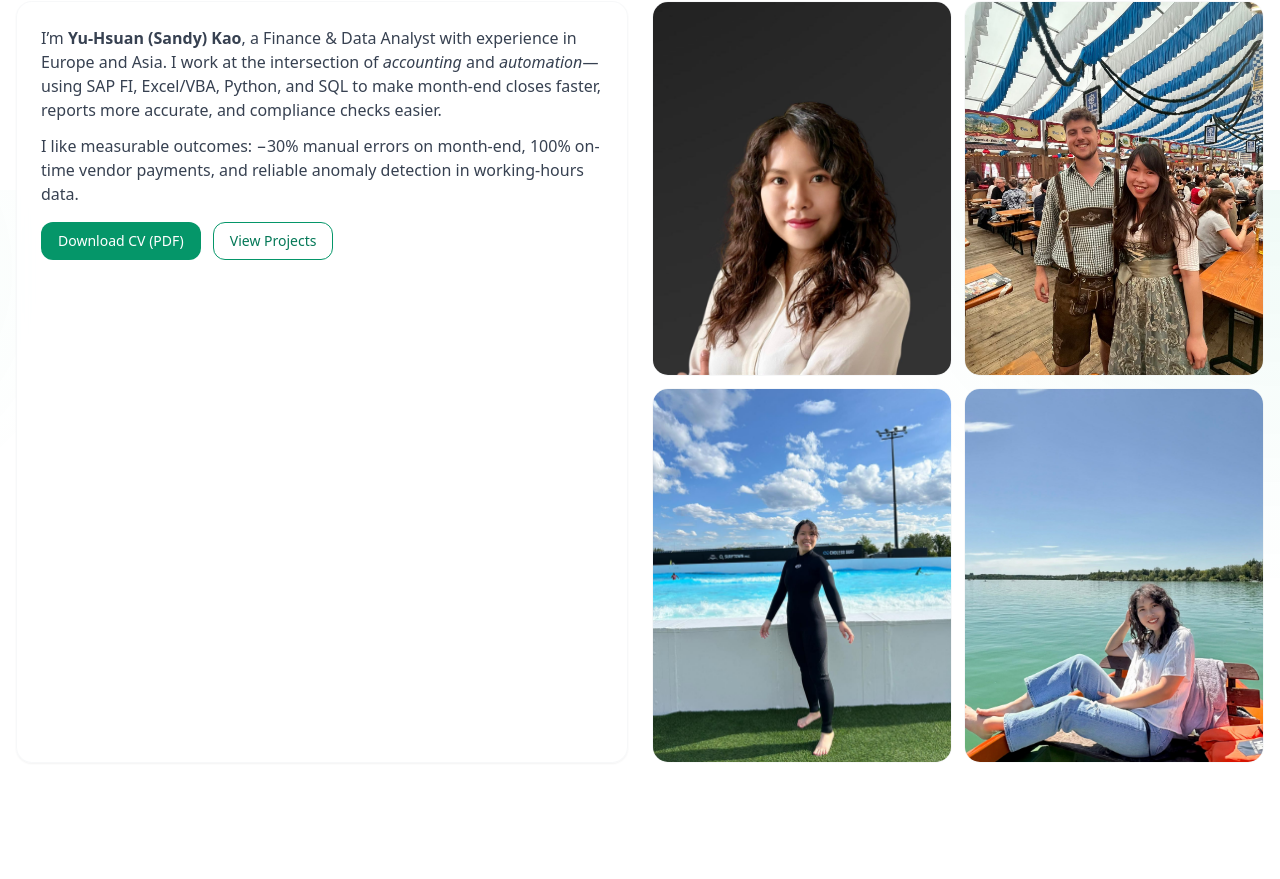
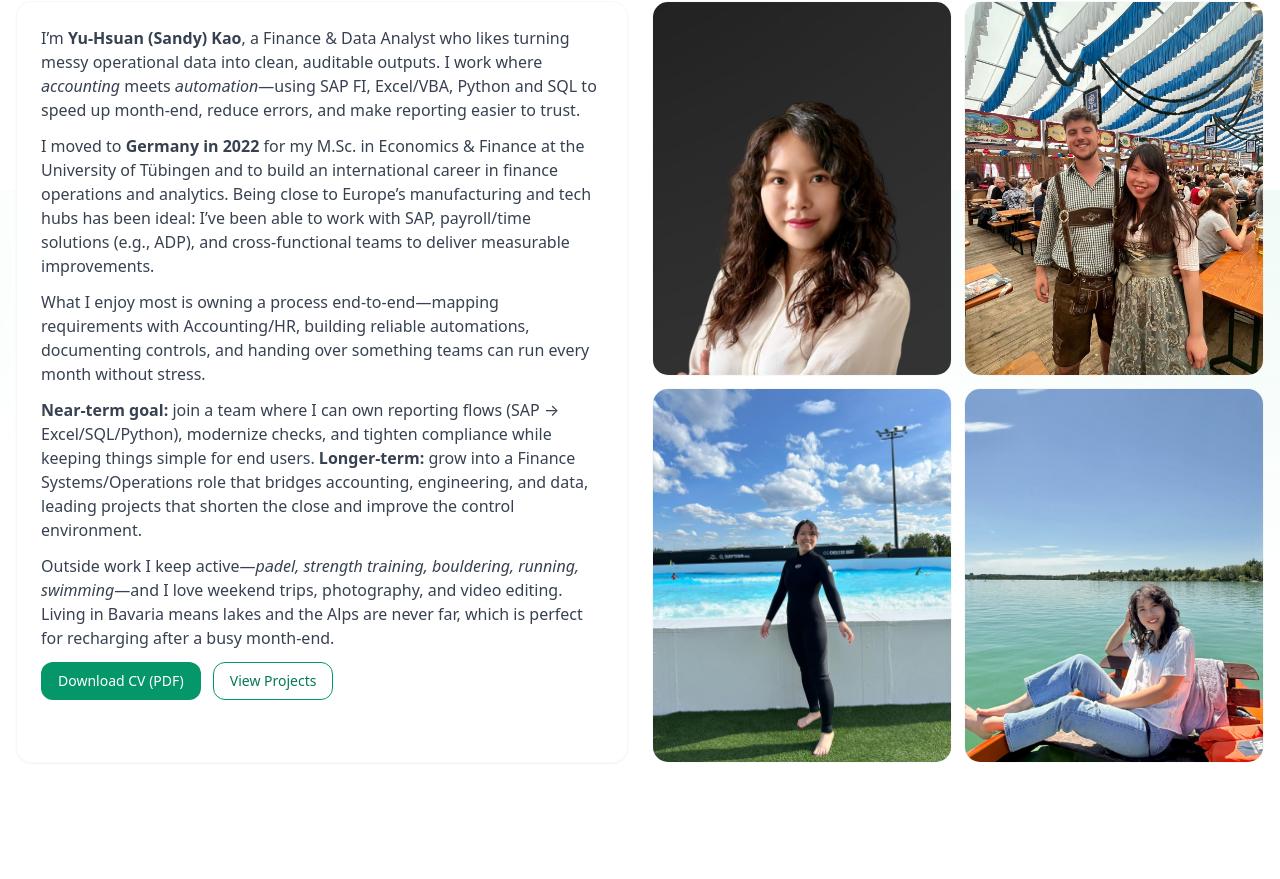
Before and after one commit to SandyKao0301/SandyKao, a Next.js app: page / in a window 1280 px wide. Shown: the part 610-1489 px from the top of the page. Built offline with nearby package versions, Linux system fonts and the light colour scheme.

Commit message:
Update page.tsx

```diff
--- a/app/page.tsx
+++ b/app/page.tsx
@@ -75,18 +75,46 @@ export default function Page() {
       <Section id="about" title="About" subtitle="Who I am and what I bring to finance + data roles.">
         <div className="grid gap-6 md:grid-cols-2">
           <div className="card">
-            <p className="text-gray-700 dark:text-gray-300">
-              I’m <strong>Yu-Hsuan (Sandy) Kao</strong>, a Finance & Data Analyst with experience in Europe and Asia.
-              I work at the intersection of <em>accounting</em> and <em>automation</em>—using SAP FI, Excel/VBA, Python, and SQL
-              to make month-end closes faster, reports more accurate, and compliance checks easier.
-            </p>
-            <p className="mt-3 text-gray-700 dark:text-gray-300">
-              I like measurable outcomes: −30% manual errors on month-end, 100% on-time vendor payments,
-              and reliable anomaly detection in working-hours data.
-            </p>
-            <div className="mt-4 flex flex-wrap gap-3">
-              <a href={`${base}/assets/CV.pdf`} className="btn" download>Download CV (PDF)</a>
-              <Link href="/projects" className="btn-outline">View Projects</Link>
+            <div className="space-y-3 text-gray-700 dark:text-gray-300">
+              <p>
+                I’m <strong>Yu-Hsuan (Sandy) Kao</strong>, a Finance &amp; Data Analyst who likes turning messy
+                operational data into clean, auditable outputs. I work where <em>accounting</em> meets
+                <em> automation</em>—using SAP FI, Excel/VBA, Python and SQL to speed up month-end,
+                reduce errors, and make reporting easier to trust.
+              </p>
+
+              <p>
+                I moved to <strong>Germany in 2022</strong> for my M.Sc. in Economics &amp; Finance at the University of
+                Tübingen and to build an international career in finance operations and analytics. Being close
+                to Europe’s manufacturing and tech hubs has been ideal: I’ve been able to work with SAP,
+                payroll/time solutions (e.g., ADP), and cross-functional teams to deliver measurable
+                improvements.
+              </p>
+
+              <p>
+                What I enjoy most is owning a process end-to-end—mapping requirements with Accounting/HR,
+                building reliable automations, documenting controls, and handing over something teams can run
+                every month without stress.
+              </p>
+
+              <p>
+                <strong>Near-term goal:</strong> join a team where I can own reporting flows (SAP → Excel/SQL/Python),
+                modernize checks, and tighten compliance while keeping things simple for end users.
+                <strong> Longer-term:</strong> grow into a Finance Systems/Operations role that bridges accounting,
+                engineering, and data, leading projects that shorten the close and improve the control
+                environment.
+              </p>
+
+              <p>
+                Outside work I keep active—<em>padel, strength training, bouldering, running, swimming</em>—and
+                I love weekend trips, photography, and video editing. Living in Bavaria means lakes and the
+                Alps are never far, which is perfect for recharging after a busy month-end.
+              </p>
+
+              <div className="mt-4 flex flex-wrap gap-3">
+                <a href={`${base}/assets/CV.pdf`} className="btn" download>Download CV (PDF)</a>
+                <Link href="/projects" className="btn-outline">View Projects</Link>
+              </div>
             </div>
           </div>
 
```
